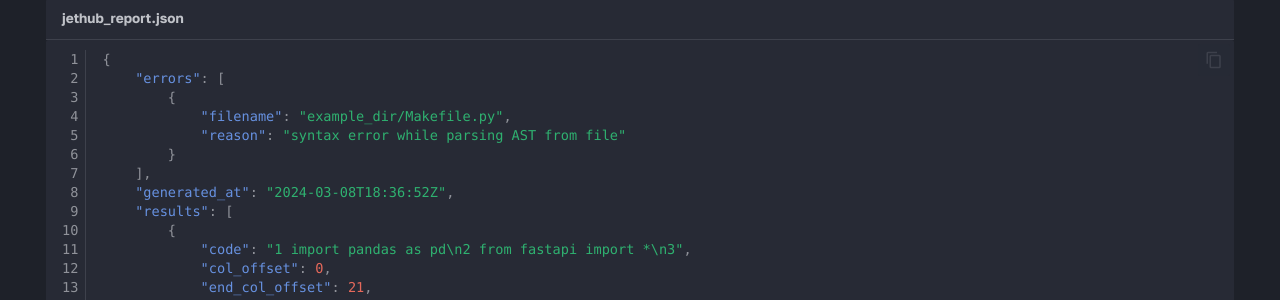
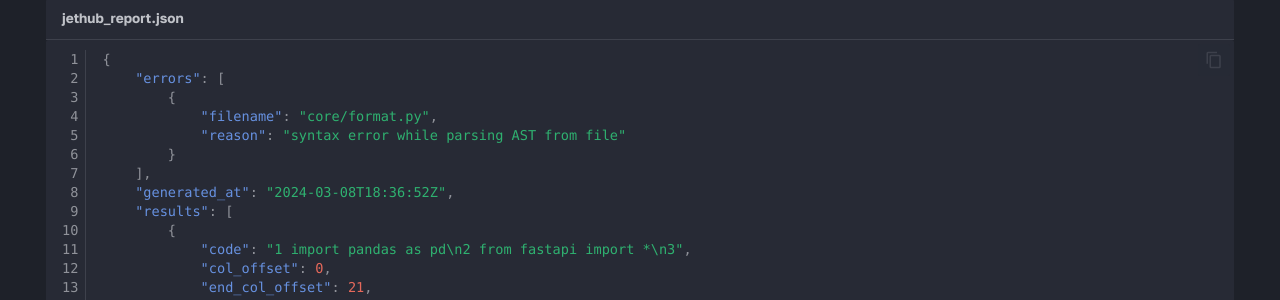
Before and after one commit to jethub-tech/docs.jethub.pro, an MkDocs documentation site: the page built from docs/index.md, in a window 1280 px wide and 900 px high, scrolled down 1469 px. Shown: the part 152-452 px from the top of the window. Built offline with MkDocs 1.6.1 and Material for MkDocs 9.7.7, drawn with Linux system fonts in a browser that asks for light colours; some web fonts are replaced.

Commit message:
update report example

```diff
--- a/docs/index.md
+++ b/docs/index.md
@@ -122,7 +122,7 @@ flowchart LR
 {
     "errors": [
         {
-            "filename": "example_dir/Makefile.py",
+            "filename": "core/format.py",
             "reason": "syntax error while parsing AST from file"
         }
     ],
```
